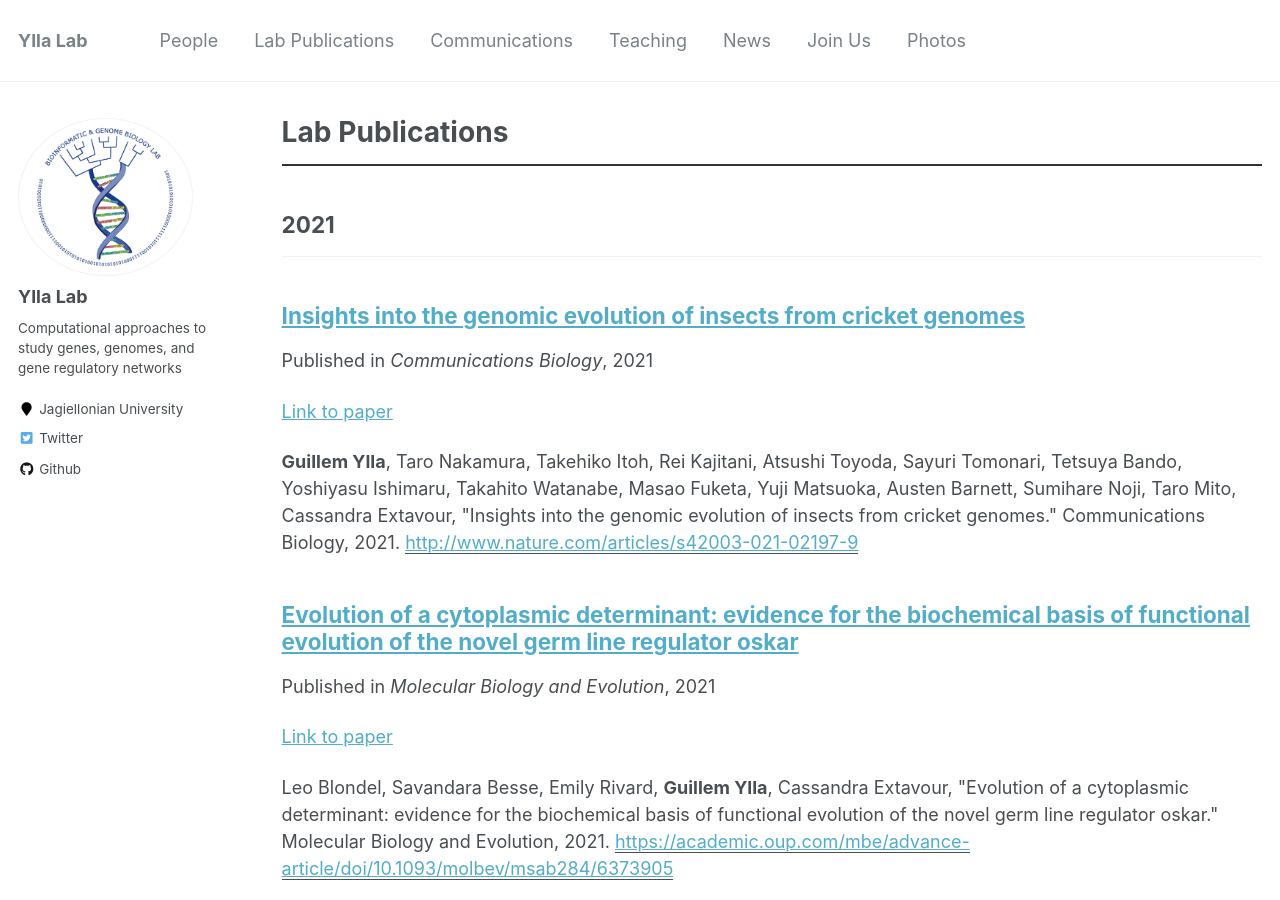
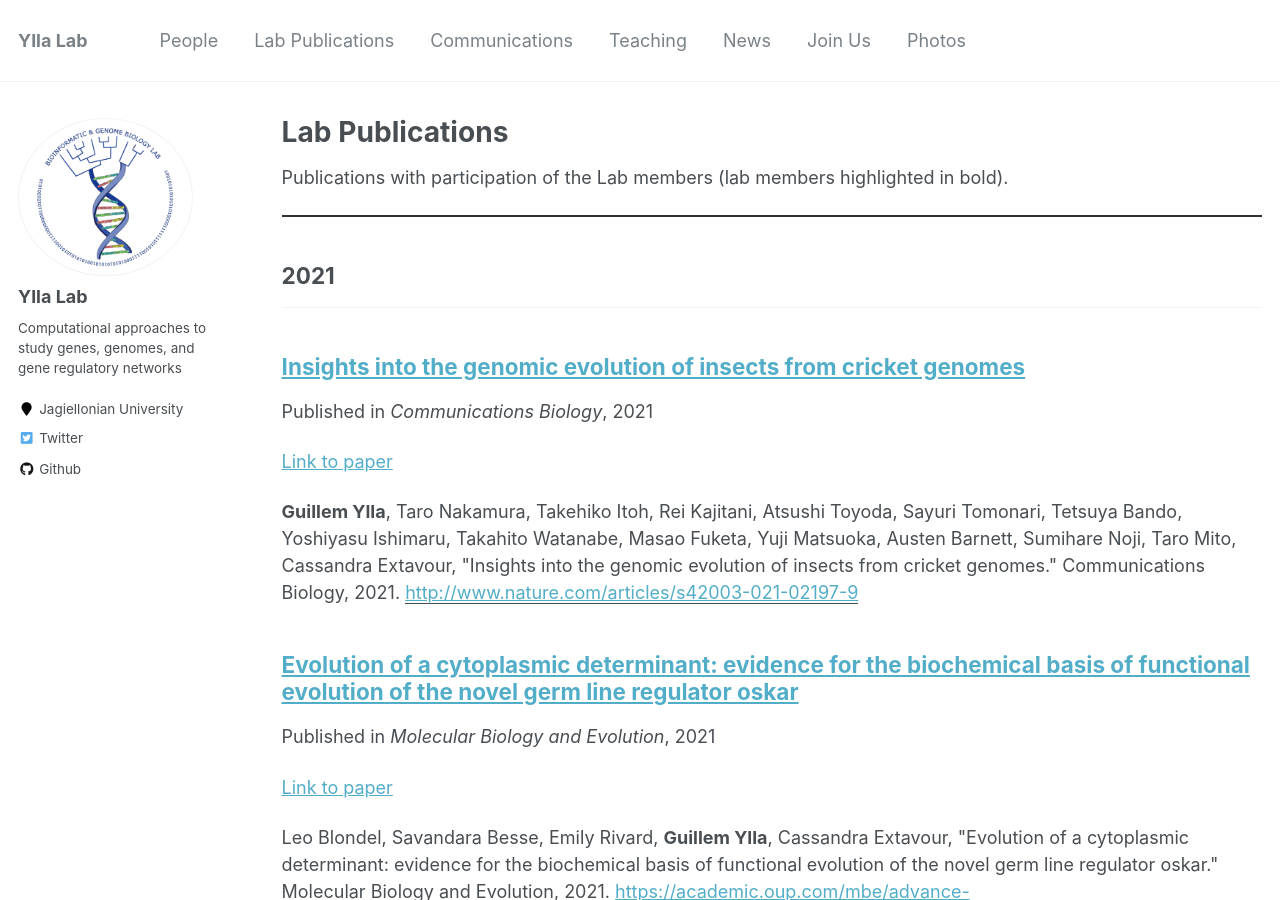
Before and after one commit to ylla-lab/ylla-lab.github.io, a Jekyll site: the page built from _pages/publications.md, in a window 1280 px wide and 900 px high. Built offline with Jekyll 4.4.1, drawn with Linux system fonts in a browser that asks for light colours.

Commit message:
pubs style

```diff
--- a/_pages/publications.md
+++ b/_pages/publications.md
@@ -4,6 +4,8 @@
 permalink: /publications/
 author_profile: true
 ---
+
+Publications with participation of the Lab members (lab members highlighted in bold).
 
 {% if author.googlescholar %}
   You can also find my articles on <u><a href="{{author.googlescholar}}">my Google Scholar profile</a>.</u>
```
